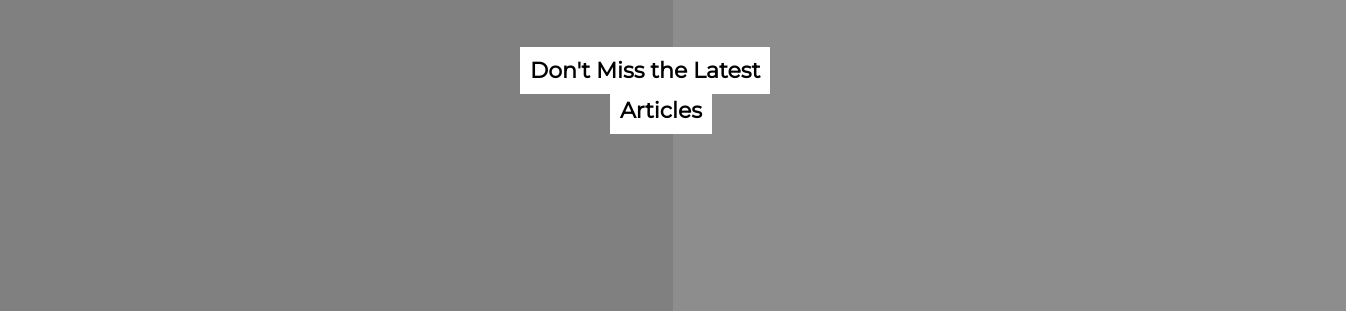
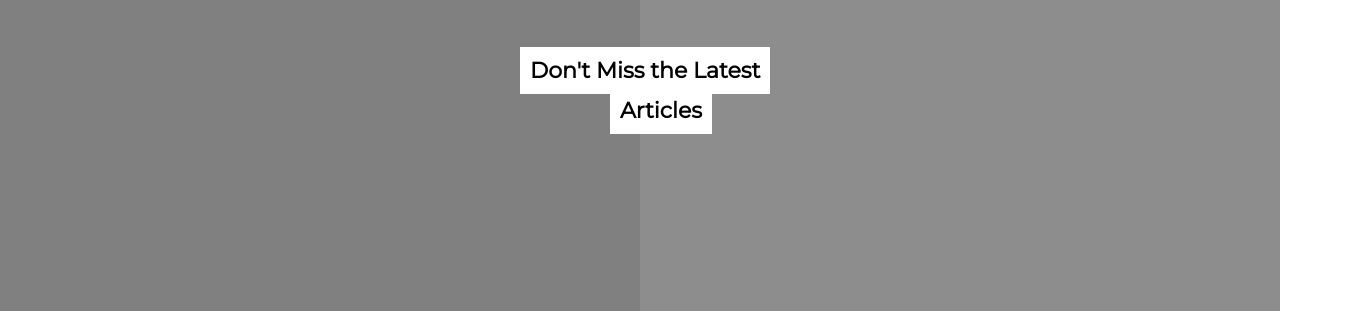
Before and after one commit to lco1220/smashing_mag, a plain HTML site: page index.html in a window 1280 px wide. Shown: the part 153-464 px from the top of the page, 1346 px wide, since content can reach past the window. Drawn offline with Linux system fonts and the light colour scheme.

Commit message:
Edit grid-template-columns.

```diff
--- a/style.css
+++ b/style.css
@@ -63,8 +63,9 @@ ul {
 
 .box-container {
   display: grid;
-  grid-template-columns: 673px 673px;
+  grid-template-columns: 1fr 1fr;
   grid-template-rows: 786px 786px;
+  width: 100%;
 }
 
 #first {
```
